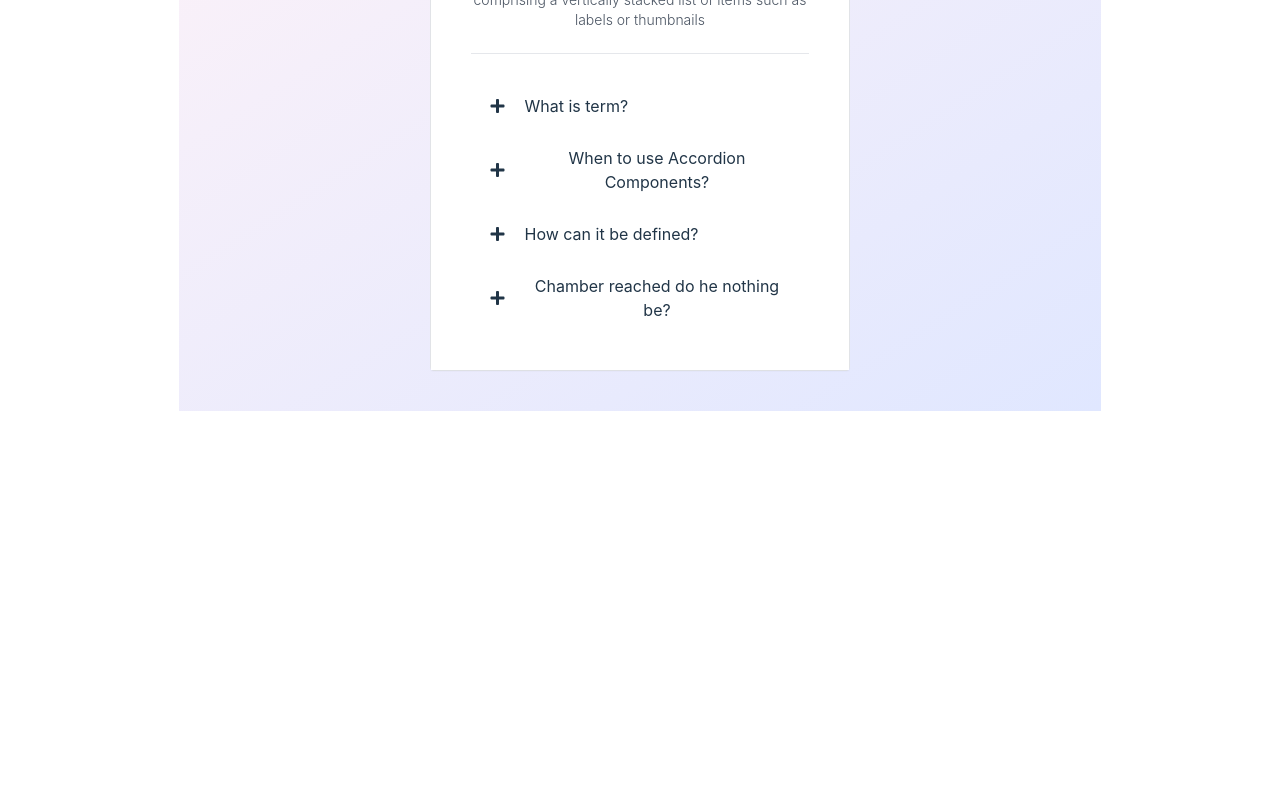
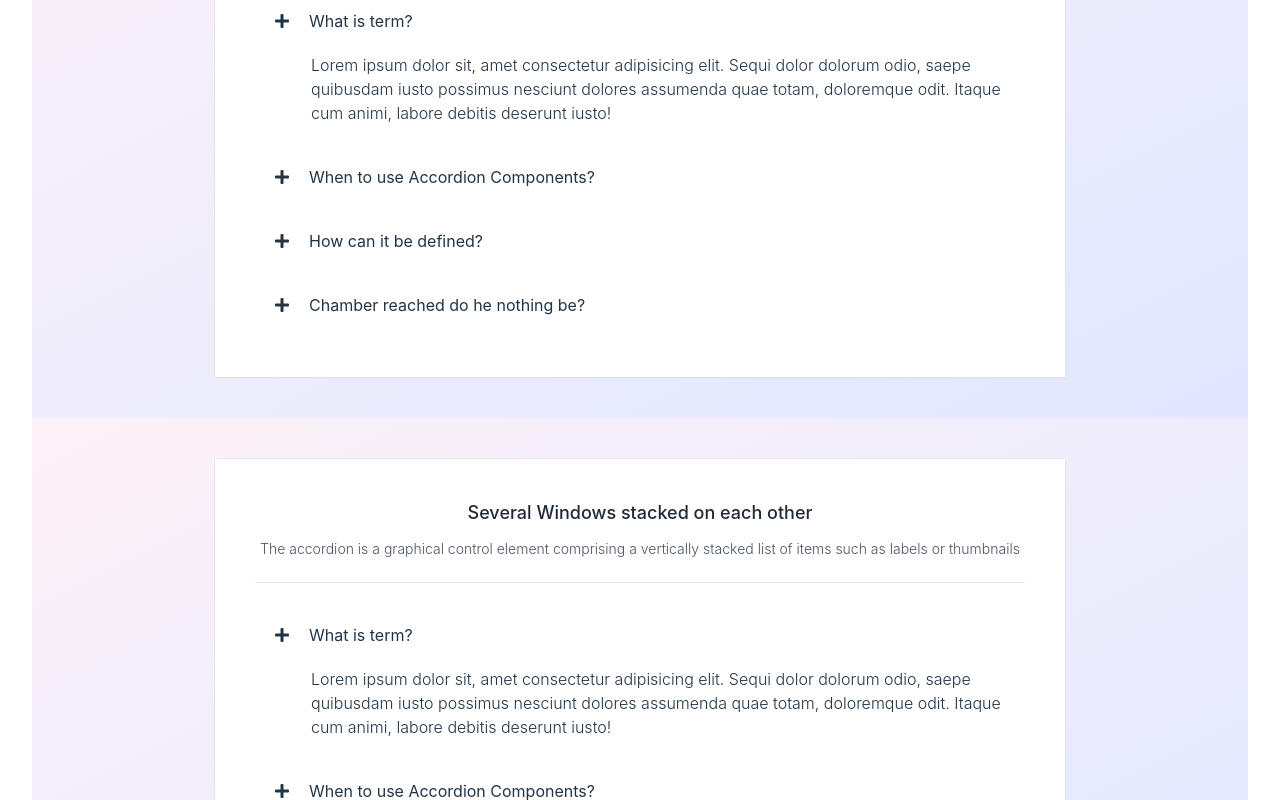
Before and after one commit to Aminulislam88/Vue_Js_Event_Reactivity, a Vue app: page / in a window 1280 px wide. Shown: the part 340-1140 px from the top of the page. Before the commit the page ends 800 px from the top, so only its background shows below. Built offline with nearby package versions, Linux system fonts and the light colour scheme.

Commit message:
Episode 5 complete

```diff
--- a/src/App.vue
+++ b/src/App.vue
@@ -1,94 +1,70 @@
 <script setup>
 import {ref,reactive} from 'vue'
-const accordions= reactive([
-    false,false,false,false
+const activeIndex=ref(0)
+const accordions=reactive([
+    {
+        heading:"What is term?",
+        content:"Lorem ipsum dolor sit, amet consectetur adipisicing elit. Sequi dolor dolorum odio, saepe quibusdam iusto possimus nesciunt dolores assumenda quae totam, doloremque odit. Itaque cum animi, labore debitis deserunt iusto!",
+        isOpen:true
+    },
+    {
+        heading:"When to use Accordion Components?",
+        content:"Lorem, ipsum dolor sit amet consectetur adipisicing elit. Ut suscipit itaque, sequi incidunt ab sit optio debitis dignissimos doloribus ratione nobis id mollitia maiores eveniet necessitatibus dolorum praesentium! Corrupti, at.",
+        isOpen:false
+    },
+    {
+        heading:"How can it be defined?",
+        content:"Lorem ipsum dolor sit amet consectetur adipisicing elit. Minima facilis labore voluptates provident nam, delectus suscipit nihil optio voluptate quae porro fugiat magni excepturi doloribus.",
+        isOpen:false
+    },
+    {
+        heading:"Chamber reached do he nothing be?",
+        content:"Lorem ipsum, dolor sit amet consectetur adipisicing elit. Ullam minima maiores magni dolore qui architecto pariatur incidunt repellat quos hic? Eius, eveniet accusantium! Quisquam, quo. Vitae ipsum ad veritatis commodi quasi expedita!",
+        isOpen:false
+    }
 ])
-
-function toggle(index){
-    accordions[index]=!accordions[index]
-}
 
 </script>
 
 <template>
  <section class="container mx-auto flex items-center flex-col">
-        <h1 class="text-center text-2xl py-10">Events & Reactivity in Vue.js</h1>
-
-        <div class="p-10 bg-gradient-to-br from-pink-50 to-indigo-100 grid place-items-center">
-          <div class="w-6/12 mx-auto rounded border">
+        <h1 class="text-center text-2xl py-10">Events &amp; Reactivity in Vue.js</h1>
+        <div class="w-full p-10 bg-gradient-to-br from-pink-50 to-indigo-100 grid place-items-center">
+            <div class="w-3/4 mx-auto rounded border">
                 <div class="bg-white p-10 shadow-sm">
                     <h3 class="text-lg font-medium text-gray-800">Several Windows stacked on each other</h3>
-              <p class="text-sm font-light text-gray-600 my-3">
-                The accordion is a graphical control element comprising a vertically stacked list of items such as labels or thumbnails
-              </p>
-
-              <div class="h-1 w-full mx-auto border-b my-5"></div>
-
-              <!-- What is term -->
-              <div class="transition hover:bg-indigo-50">
+                    <p class="text-sm font-light text-gray-600 my-3"> The accordion is a graphical control element comprising a vertically stacked list of items such as labels or thumbnails </p>
+                    <div class="h-1 w-full mx-auto border-b my-5"></div><!-- What is term -->
+                    <div class="transition hover:bg-indigo-50" v-for="(accordion,index) in accordions " :key="index" >
                         <!-- header -->
-                <div @click="toggle(0)" class="accordion-header cursor-pointer transition flex space-x-5 px-5 items-center h-16">
-                  <i class="fas fa-plus"></i>
-                  <h3>What is term?</h3>
-                </div>
-                <!-- Content -->
-                <div class="px-5 pt-0 text-left pb-5" v-show="accordions[0]">
-                  <p class="leading-6 font-light pl-9 ">
-                    Lorem ipsum dolor sit, amet consectetur adipisicing elit. Sequi dolor dolorum odio, saepe quibusdam iusto possimus nesciunt dolores assumenda quae totam, doloremque odit. Itaque cum animi, labore debitis deserunt iusto!
-                  </p>
+                        <div @click="accordion.isOpen=!accordion.isOpen" class="accordion-header cursor-pointer transition flex space-x-5 px-5 items-center h-16" ><i class="fas fa-plus" ></i>
+                            <h3>{{ accordion.heading }}</h3>
+                        </div><!-- Content -->
+                        <div class="px-5 pt-0 text-left pb-5 " v-show="accordion.isOpen">
+                            <p class="leading-6 font-light pl-9">{{ accordion.content }}</p>
                         </div>
                     </div>
 
-              <!-- When to use Accordion Components -->
-              <div class="transition hover:bg-indigo-50">
-                <!-- header -->
-                <div @click="toggle(1)" class="accordion-header cursor-pointer transition flex space-x-5 px-5 items-center h-16">
-                  <i class="fas fa-plus"></i>
-                  <h3>When to use Accordion Components?</h3>
-                </div>
-                <!-- Content -->
-                <div class="accordion-content px-5 pt-0 text-left pb-5 " v-show="accordions[1]" >
-                  <p class="leading-6 font-light pl-9 ">
-                    Lorem, ipsum dolor sit amet consectetur adipisicing elit. Ut suscipit itaque, sequi incidunt ab sit optio debitis dignissimos doloribus ratione nobis id mollitia maiores eveniet necessitatibus dolorum praesentium! Corrupti, at.
-                  </p>
                 </div>
             </div>
-
-              <!-- Accordion Wrapper -->
-              <div class="transition hover:bg-indigo-50">
-                <!-- header -->
-                <div @click="toggle(2)" class="accordion-header cursor-pointer transition flex space-x-5 px-5 items-center h-16">
-                  <i class="fas fa-plus"></i>
-                  <h3>How can it be defined?</h3>
        </div>
-                <!-- Content -->
-                <div class="accordion-content px-5 pt-0 text-left pb-5" v-show="accordions[2]">
-                  <p class="leading-6 font-light pl-9">
-                    Lorem ipsum dolor sit amet consectetur adipisicing elit. Minima facilis labore voluptates provident nam, delectus suscipit nihil optio voluptate quae porro fugiat magni excepturi doloribus.
-                  </p>
-                </div>
-              </div>
-
-              <!-- Accordion Wrapper -->
-              <div class="transition hover:bg-indigo-50">
-                <!-- header -->
-                <div @click="toggle(3)" class="accordion-header cursor-pointer transition flex space-x-5 px-5 items-center h-16">
-                  <i class="fas fa-plus"></i>
-                  <h3>Chamber reached do he nothing be?</h3>
-                </div>
-                <!-- Content -->
-                <div class="accordion-content px-5 pt-0 text-left pb-5" v-show="accordions[3]">
-                  <p class="leading-6 font-light pl-9">
-                    Lorem ipsum, dolor sit amet consectetur adipisicing elit. Ullam minima maiores magni dolore qui architecto pariatur incidunt repellat quos hic? Eius, eveniet accusantium! Quisquam, quo. Vitae ipsum ad veritatis commodi quasi expedita!
-                  </p>
+        <div class="w-full p-10 bg-gradient-to-br from-pink-50 to-indigo-100 grid place-items-center">
+            <div class="w-3/4 mx-auto rounded border">
+                <div class="bg-white p-10 shadow-sm">
+                    <h3 class="text-lg font-medium text-gray-800">Several Windows stacked on each other</h3>
+                    <p class="text-sm font-light text-gray-600 my-3"> The accordion is a graphical control element comprising a vertically stacked list of items such as labels or thumbnails </p>
+                    <div class="h-1 w-full mx-auto border-b my-5"></div><!-- What is term -->
+                    <div class="transition hover:bg-indigo-50" v-for="(accordion,index) in accordions"><!-- header -->
+                        <div @click="activeIndex=index" class="accordion-header cursor-pointer transition flex space-x-5 px-5 items-center h-16"><i class="fas fa-plus"></i>
+                            <h3>{{accordion.heading}}</h3>
+                        </div><!-- Content -->
+                        <div class="px-5 pt-0 text-left pb-5" v-show="activeIndex==index">
+                            <p class="leading-6 font-light pl-9">{{accordion.content}}</p>
                         </div>
                     </div>
                     </div>
             </div>
         </div>
-
-
-
     </section>
 </template>
 
```
Lines whose indentation alone changed are shown as unchanged.
